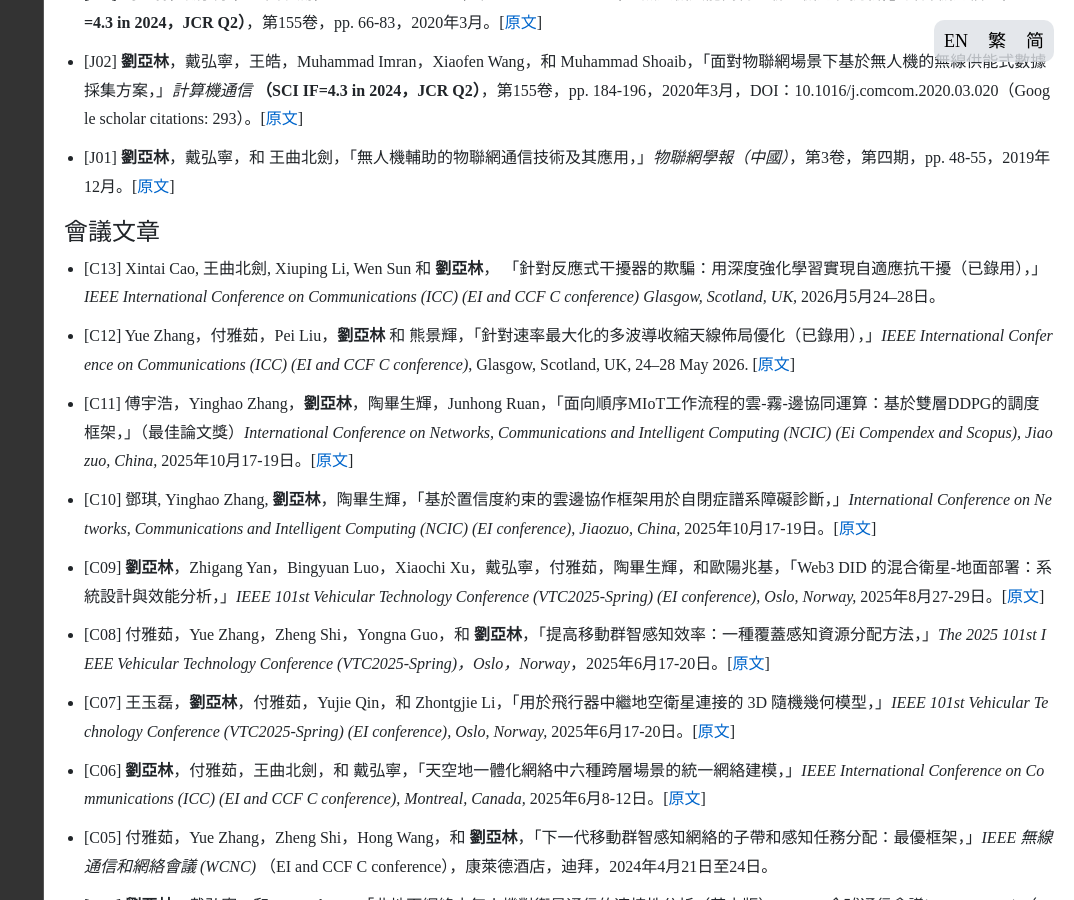
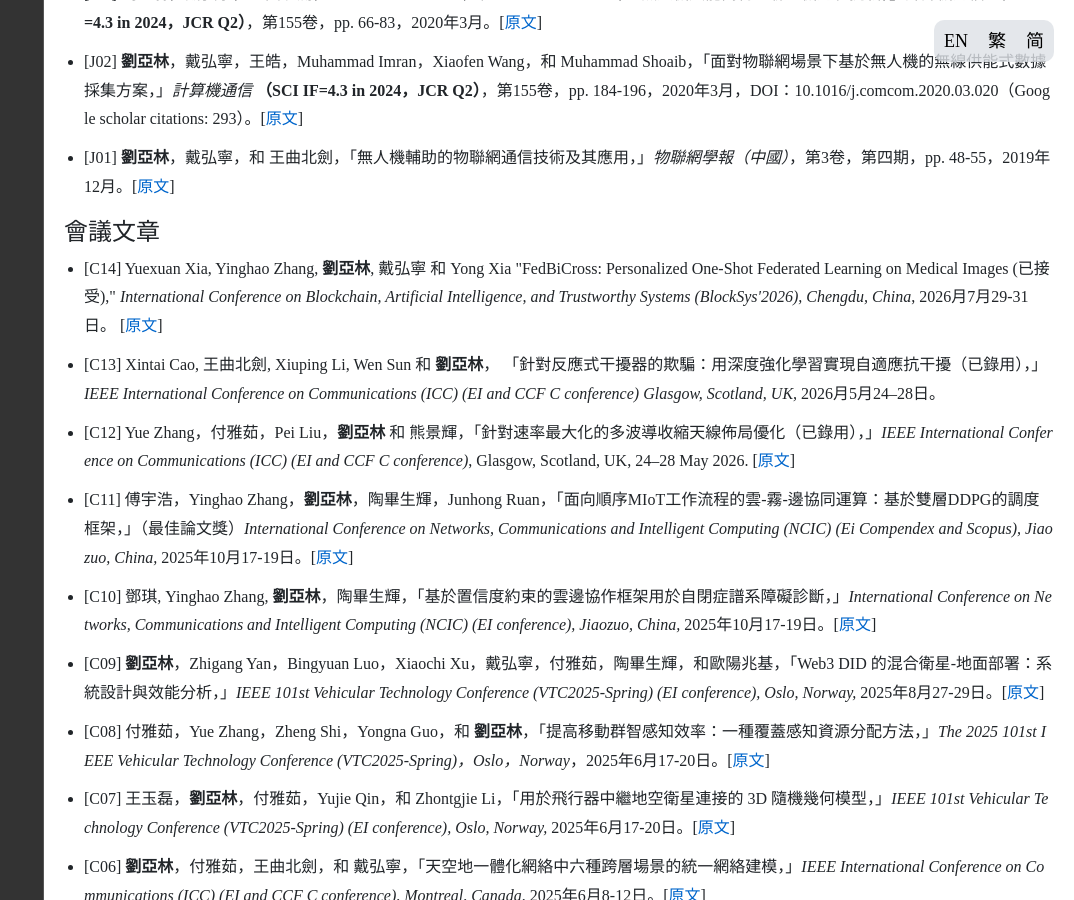
Before and after one commit to yalin-liu/yalin-liu.github.io, a Jekyll site: the page built from zh-TW/resume.md, in a window 1280 px wide and 900 px high, scrolled down 2408 px. Shown: the whole window, without its empty margins (206-1280 px from the left). Built offline with Jekyll 4.4.1, drawn with Linux system fonts in a browser that asks for light colours.

Commit message:
update resume page

```diff
--- a/zh-TW/resume.md
+++ b/zh-TW/resume.md
@@ -135,6 +135,12 @@ language: zh-TW
     <h4>會議文章</h4>
     <ul>
         <li>
+            [C14] Yuexuan Xia, Yinghao Zhang, <span class="highlight">劉亞林</span>, 戴弘寧 和 Yong Xia
+            "FedBiCross: Personalized One-Shot Federated Learning on Medical Images (已接受),"
+            <em>International Conference on Blockchain, Artificial Intelligence, and Trustworthy Systems (BlockSys'2026), Chengdu, China</em>, 2026月7月29-31日。
+            [<a href="https://arxiv.org/abs/2601.01901" target="_blank">原文</a>]
+        </li>
+        <li>
             [C13] Xintai Cao, 王曲北劍, Xiuping Li, Wen Sun 和 <span class="highlight">劉亞林</span>，
             「針對反應式干擾器的欺騙：用深度強化學習實現自適應抗干擾（已錄用），」
             <em>IEEE International Conference on Communications (ICC) (EI and CCF C conference) Glasgow, Scotland, UK,</em> 2026月5月24–28日。
```
Also changed, not shown: _pages/resume.md (+6 -0 lines), zh-CN/resume.md (+6 -0 lines).
